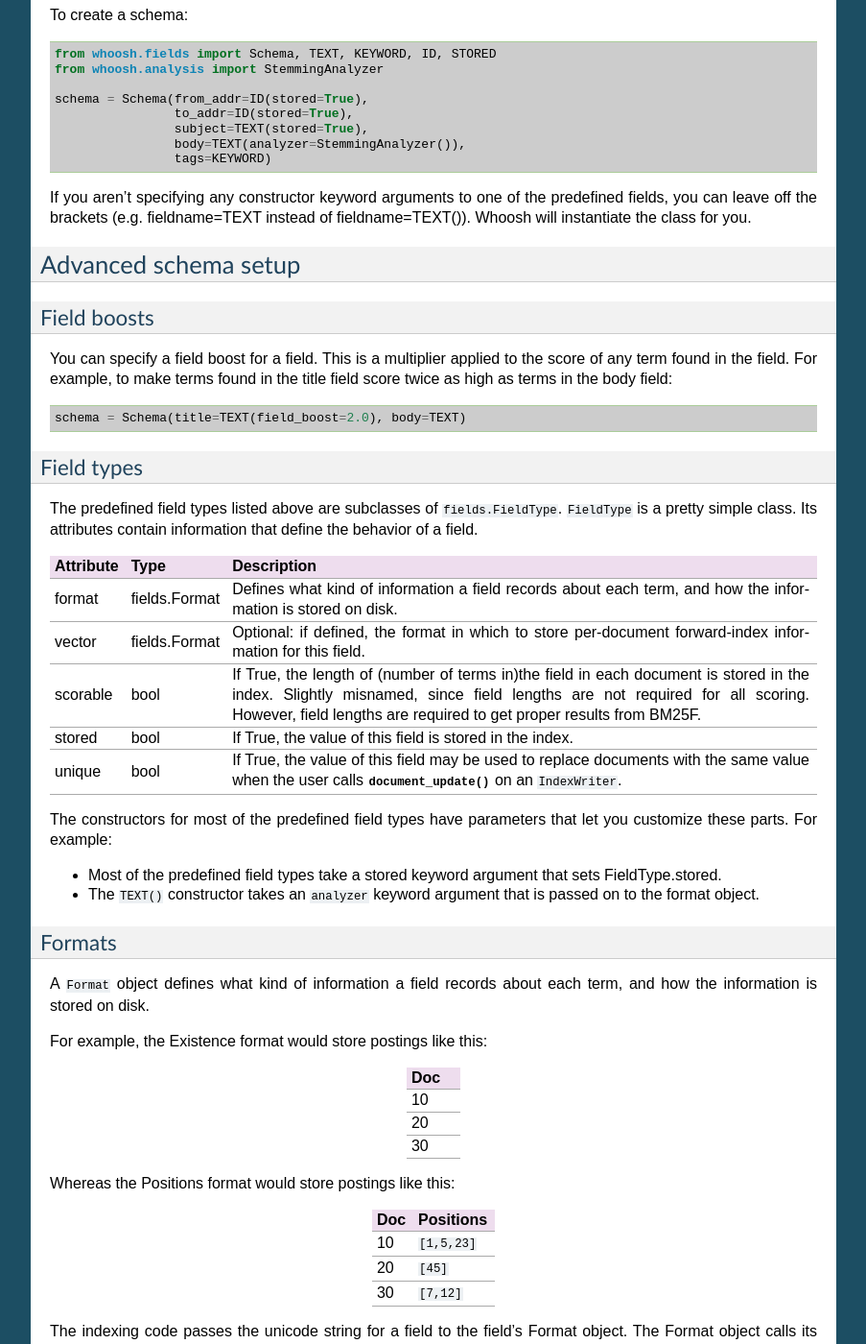
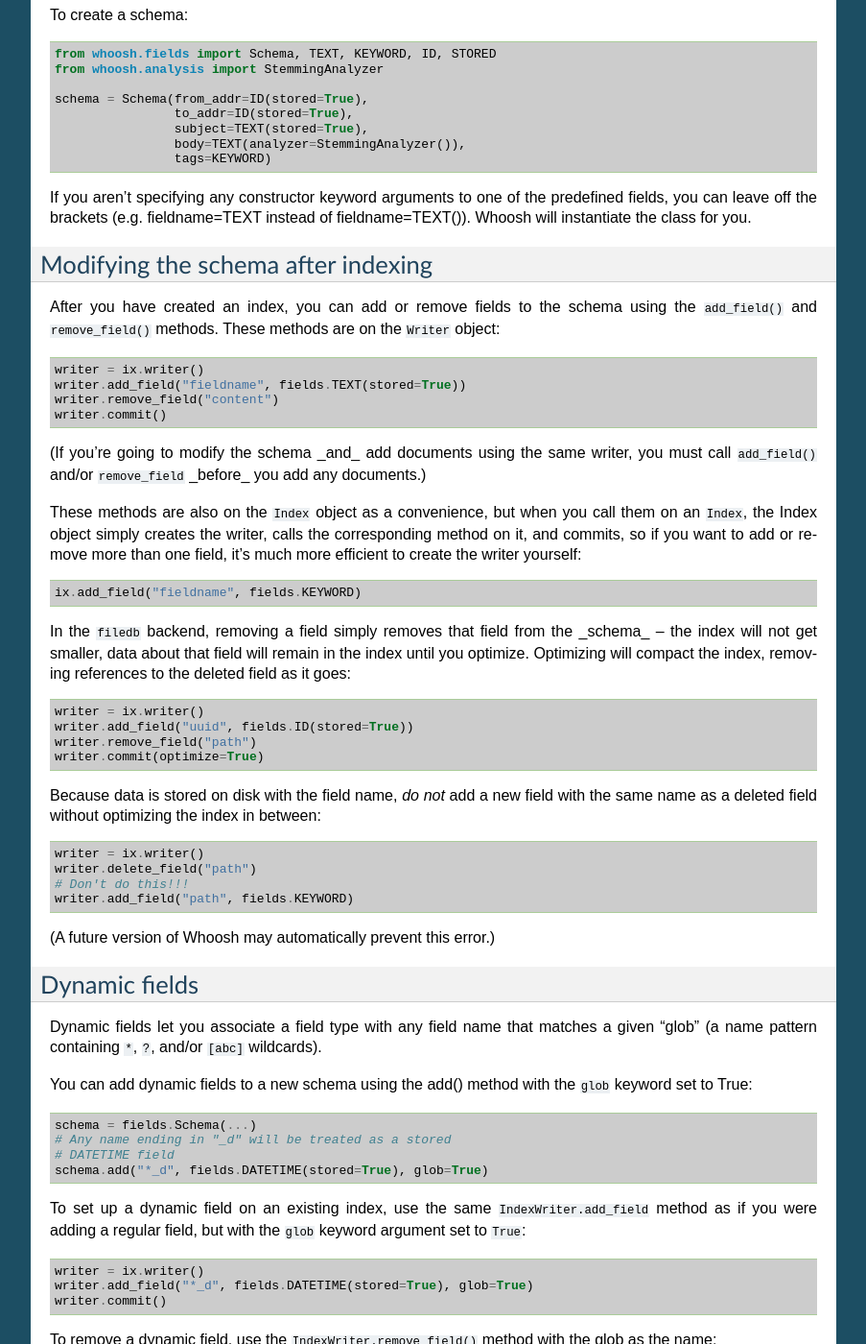
Before and after one commit to dex4er/whoosh, a Sphinx documentation site: the page built from docs/source/schema.rst, in a window 1280 px wide and 1400 px high, scrolled down 1693 px. Shown: the whole window at 96% size, without its empty margins (198-1101 px from the left). Built offline with Sphinx 7.4.7, drawn with Linux system fonts in a browser that asks for light colours; some of the changed text lies outside the part shown.

Commit message:
Added docs on dynamic fields.

```diff
--- a/docs/source/schema.rst
+++ b/docs/source/schema.rst
@@ -115,6 +115,99 @@ To create a schema::
 If you aren't specifying any constructor keyword arguments to one of the
 predefined fields, you can leave off the brackets (e.g. fieldname=TEXT instead
 of fieldname=TEXT()). Whoosh will instantiate the class for you.
+
+
+Modifying the schema after indexing
+===================================
+
+After you have created an index, you can add or remove fields to the schema
+using the ``add_field()`` and ``remove_field()`` methods. These methods are
+on the ``Writer`` object::
+
+    writer = ix.writer()
+    writer.add_field("fieldname", fields.TEXT(stored=True))
+    writer.remove_field("content")
+    writer.commit()
+
+(If you're going to modify the schema _and_ add documents using the same
+writer, you must call ``add_field()`` and/or ``remove_field`` _before_ you
+add any documents.)
+
+These methods are also on the ``Index`` object as a convenience, but when you
+call them on an ``Index``, the Index object simply creates the writer, calls
+the corresponding method on it, and commits, so if you want to add or remove
+more than one field, it's much more efficient to create the writer yourself::
+
+    ix.add_field("fieldname", fields.KEYWORD)
+
+In the ``filedb`` backend, removing a field simply removes that field from the
+_schema_ -- the index will not get smaller, data about that field will remain
+in the index until you optimize. Optimizing will compact the index, removing
+references to the deleted field as it goes::
+
+    writer = ix.writer()
+    writer.add_field("uuid", fields.ID(stored=True))
+    writer.remove_field("path")
+    writer.commit(optimize=True)
+
+Because data is stored on disk with the field name, *do not* add a new field with
+the same name as a deleted field without optimizing the index in between::
+
+    writer = ix.writer()
+    writer.delete_field("path")
+    # Don't do this!!!
+    writer.add_field("path", fields.KEYWORD)
+
+(A future version of Whoosh may automatically prevent this error.)
+
+
+Dynamic fields
+==============
+
+Dynamic fields let you associate a field type with any field name that matches
+a given "glob" (a name pattern containing ``*``, ``?``, and/or ``[abc]``
+wildcards).
+
+You can add dynamic fields to a new schema using the add() method with the
+``glob`` keyword set to True::
+
+    schema = fields.Schema(...)
+    # Any name ending in "_d" will be treated as a stored
+    # DATETIME field
+    schema.add("*_d", fields.DATETIME(stored=True), glob=True)
+
+To set up a dynamic field on an existing index, use the same
+``IndexWriter.add_field`` method as if you were adding a regular field, but
+with the ``glob`` keyword argument set to ``True``::
+
+    writer = ix.writer()
+    writer.add_field("*_d", fields.DATETIME(stored=True), glob=True)
+    writer.commit()
+
+To remove a dynamic field, use the ``IndexWriter.remove_field()`` method with
+the glob as the name::
+
+    writer = ix.writer()
+    writer.remove_field("*_d")
+    writer.commit()
+
+For example, to allow documents to contain any field name that ends in ``_id``
+and associate it with the ID field type::
+
+    schema = fields.Schema(path=fields.ID)
+    schema.add("*_id", fields.ID, glob=True)
+
+    ix = index.create_in("myindex", schema)
+
+    w = ix.writer()
+    w.add_document(path=u"/a", test_id=u"alfa")
+    w.add_document(path=u"/b", class_id=u"MyClass")
+    # ...
+    w.commit()
+
+    s = ix.searcher()
+    p = qparser.QueryParser("path", schema=schema)
+    s.search(p.parse(u"test_id:alfa"))
 
 
 Advanced schema setup
```
Also changed, not shown: other parts of docs/source/schema.rst (+0 -44 lines).
